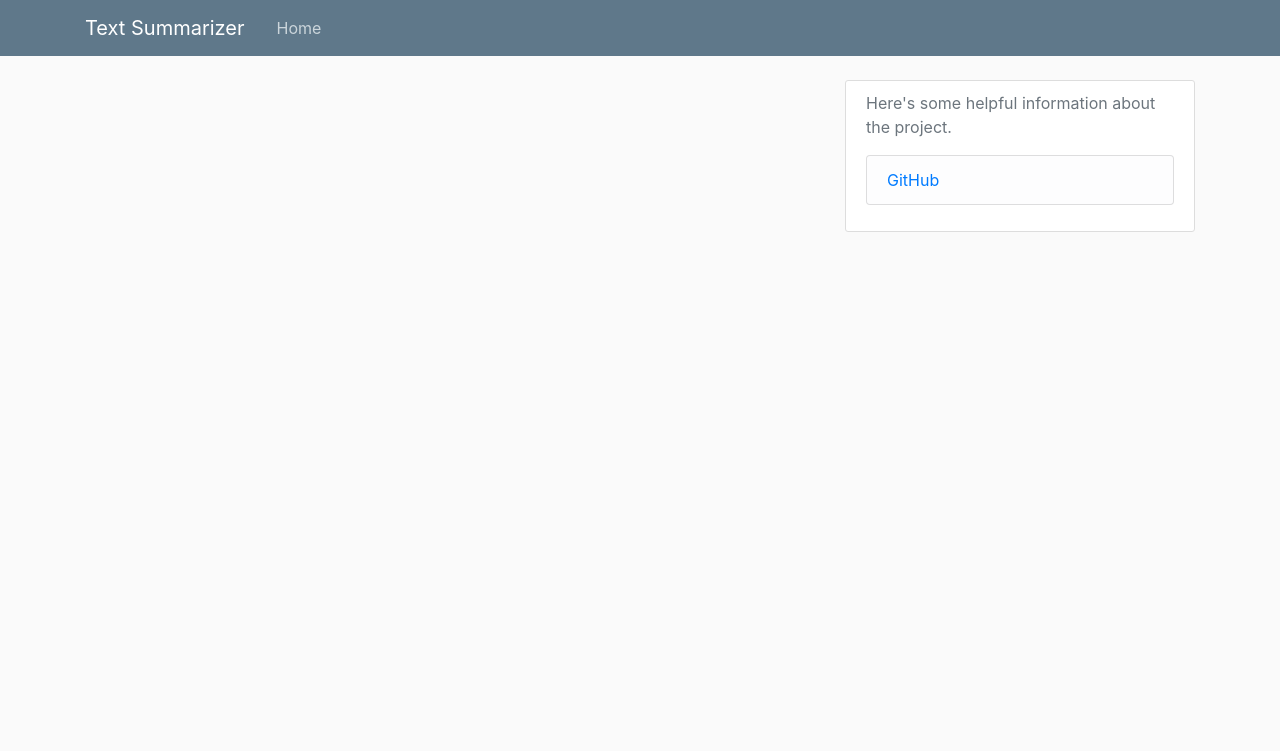
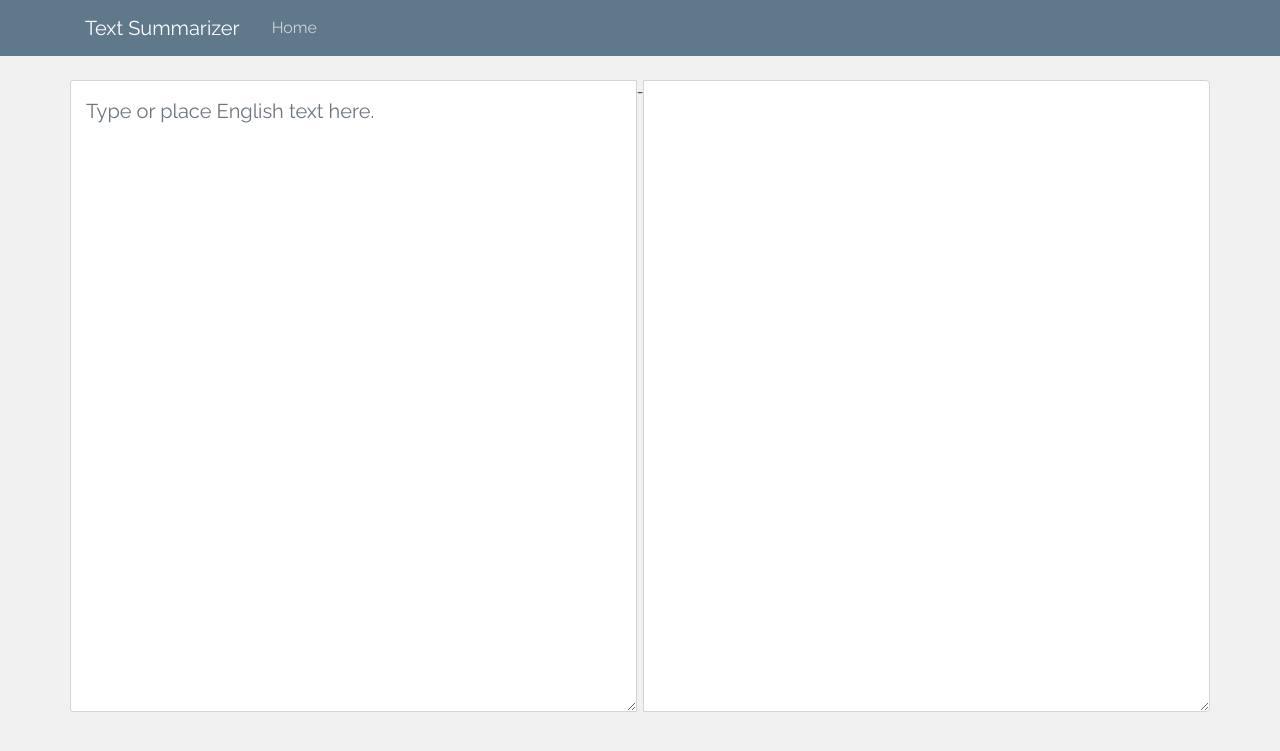
Before and after one commit to MLH-Fellowship/0, a Flask app: page / in a window 1280 px wide. Shown: the top 751 px of the page. Run offline with Flask 2, Linux system fonts and the light colour scheme; some libraries are stand-ins or nearby versions.

Commit message:
Improved text field styling, using Raleway font

```diff
--- a/flask_project/static/main.css
+++ b/flask_project/static/main.css
@@ -1,7 +1,9 @@
 body {
-  background: #fafafa;
+  background: #f1f1f1;
   color: #333333;
   margin-top: 5rem;
+  font-family: 'Raleway', sans-serif;
+  width: 100%;
 }
 
 h1, h2, h3, h4, h5, h6 {
@@ -78,3 +80,26 @@ a.article-title:hover {
 .account-heading {
   font-size: 2.5rem;
 }
+
+textarea.form-control {
+  font-size: 20px;
+  padding: 15px;
+}
+
+#left-text-area {
+  border-top-left-radius: 3px;
+  border-bottom-left-radius: 3px;
+}
+
+#right-text-area {
+  -moz-user-select: none;
+  -khtml-user-select: none;
+  -webkit-user-select: none;
+  -ms-user-select: none;
+  user-select: none;
+}
+
+textarea.form-control:focus {
+  outline: none;
+  box-shadow: 0 0 0 2px #535353;
+}
--- a/flask_project/templates/home.html
+++ b/flask_project/templates/home.html
@@ -1,3 +1,8 @@
 {% extends "layout.html" %}
 {% block content %}
+    <div class="input-group">
+        <textarea id="left-text-area" type="text" class="form-control" rows="20" cols="20" placeholder="Type or place English text here."></textarea>
+        <span class="input-group-addon">-</span>
+        <textarea id="right-text-area" type="text" class="form-control" rows="20" cols="20" placeholder=""></textarea>
+    </div>
 {% endblock content %}
--- a/flask_project/templates/layout.html
+++ b/flask_project/templates/layout.html
@@ -9,6 +9,7 @@
     <link rel="stylesheet" href="https://stackpath.bootstrapcdn.com/bootstrap/4.3.1/css/bootstrap.min.css" integrity="sha384-ggOyR0iXCbMQv3Xipma34MD+dH/1fQ784/j6cY/iJTQUOhcWr7x9JvoRxT2MZw1T" crossorigin="anonymous">
 
     <link rel="stylesheet" type="text/css" href="{{ url_for('static', filename='main.css') }}">
+    <link href="https://fonts.googleapis.com/css2?family=Raleway:ital,wght@0,100;0,200;0,300;0,400;0,500;0,600;0,700;0,800;0,900;1,100;1,200;1,300;1,400;1,500;1,600;1,700;1,800;1,900&display=swap" rel="stylesheet">
 
     {% if title %}
         <title>Text Summarizer - {{ title }}</title>
@@ -35,27 +36,7 @@
 
     <main role="main" class="container">
       <div class="row">
-        <div class="col-md-8">
-            {% with messages = get_flashed_messages(with_categories=true) %}
-                {% if messages %}
-                    {% for category, message in messages %}
-                        <div class="alert alert-{{ category}}">
-                            {{ message }}
-                        </div>
-                    {% endfor %}
-                {% endif %}
-            {% endwith %}
             {% block content %}{% endblock %}
-        </div>
-        <div class="col-md-4">
-          <div class="content-section">
-            <p class='text-muted'>Here's some helpful information about the project.
-              <ul class="list-group">
-                <li class="list-group-item list-group-item-light"><a href="https://github.com/MLH-Fellowship/0.5.1-Python-NLP">GitHub</a></li>
-              </ul>
-            </p>
-          </div>
-        </div>
       </div>
     </main>
 
```
